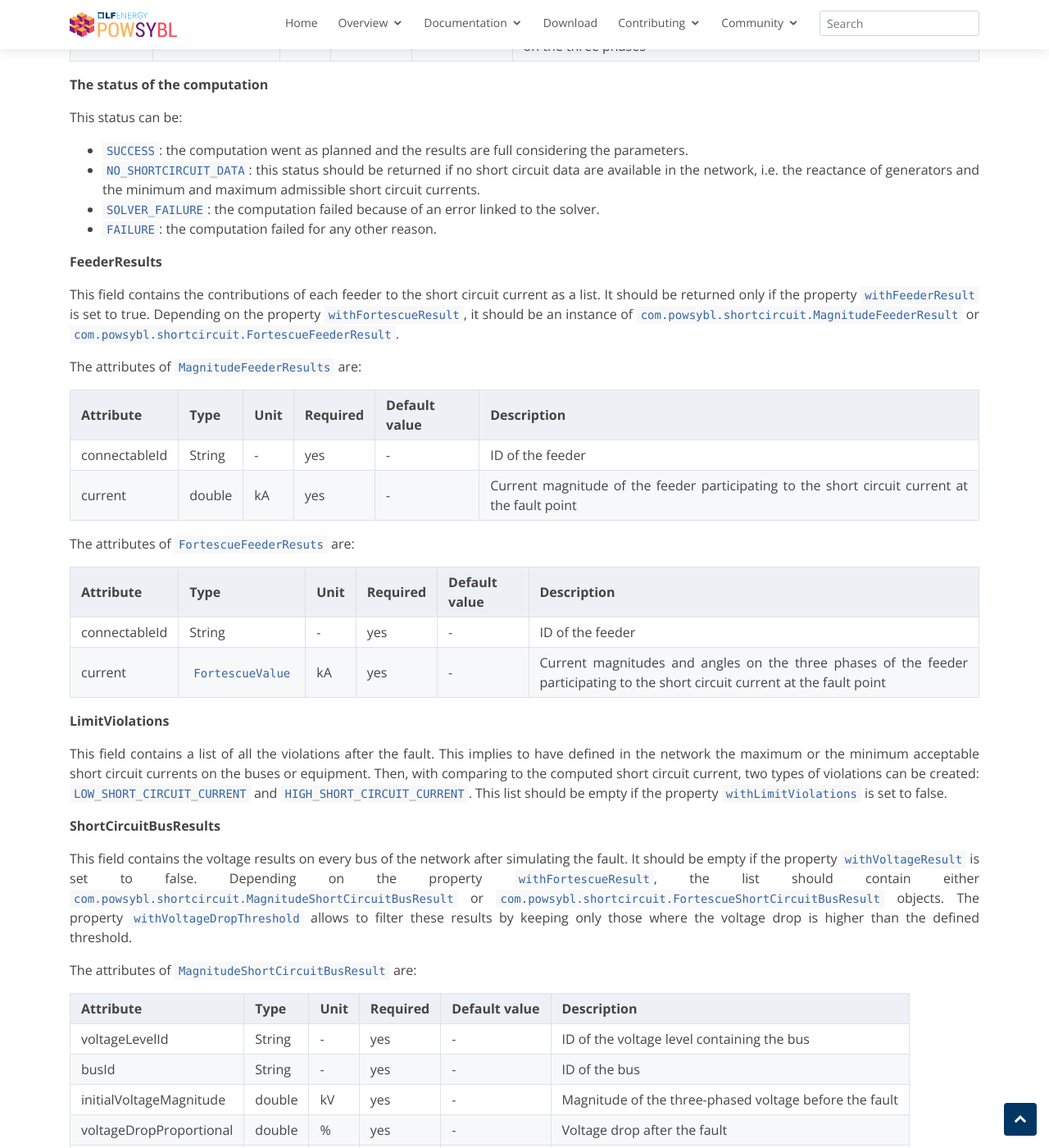
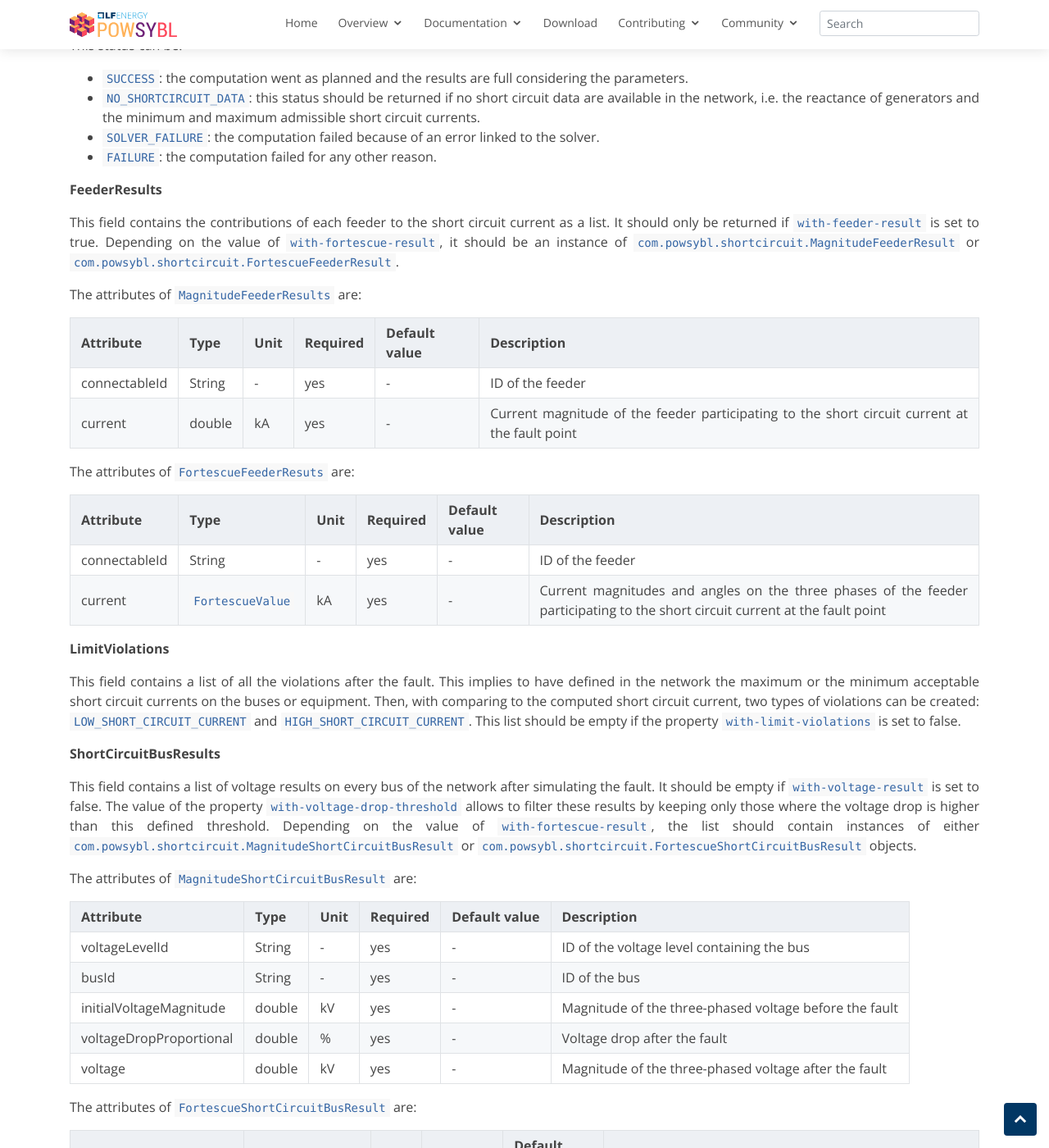
Before and after one commit to powsybl/powsybl.github.io, a Jekyll site: the page built from pages/documentation/simulation/shortcircuitanalysis/index.md, in a window 1280 px wide and 1400 px high, scrolled down 4547 px. Shown: the whole window at 82% size. Built offline with Jekyll 4.4.1, drawn with Linux system fonts in a browser that asks for light colours; our own code applies the rules of GitHub Pages for plain Markdown files; some of the changed text lies outside the part shown.

Commit message:
Formatting.
Signed-off-by: Coline PILOQUET <coline.piloquet@rte-france.com>

```diff
--- a/pages/documentation/simulation/shortcircuitanalysis/index.md
+++ b/pages/documentation/simulation/shortcircuitanalysis/index.md
@@ -56,6 +56,7 @@
 - `SUB_TRANSIENT`: it is the first stage of the short circuit, right when the fault happens. The subtransient reactance of generators will be used.
 - `TRANSIENT`: the second stage of the short circuit, before the system stabilizes. The transient reactance of generators will be used.
 - `STEADY_STATE`: the last stage, once all transient effects are gone.
+
 The default value is `TRANSIENT`. The transient and subtransient reactance of the generators are stored in the [short circuit generator extension.](../../grid/model/extensions.md#generator-short-circuit)
 
 **with-voltage-result**
@@ -118,18 +119,19 @@
 The results of the short circuit analysis are stored in `com.powsybl.shortcircuit.ShortCircuitAnalysisResult`. This class gathers the results for every fault, they are accessible either by the ID of the fault or the ID of the element on which the fault is simulated.
 For each fault, an object `com.powsybl.shortcircuit.FaultResult` is returned.
 
-Depending on the property `withFortescueResult`, the returned result should either be an instance of `com.powsybl.shortcircuit.MagnitudeFaultResult` or `com.powsybl.shortcircuit.FortescueFaultResult`.
+Depending on `with-fortescue-result`, the returned result should either be an instance of `com.powsybl.shortcircuit.MagnitudeFaultResult` or `com.powsybl.shortcircuit.FortescueFaultResult`.
+
 Both classes contain the following attributes:
 
-| Attribute              | Type                        | Unit | Required | Default value | Description                                                                                          |
-|------------------------|-----------------------------|------|----------|---------------|------------------------------------------------------------------------------------------------------|
-| fault                  | Fault                       | -    | yes      | -             | The fault that was simulated                                                                         |
-| status                 | Status                      | -    | yes      | -             | The status of the computation, see below for more details                                            |
-| shortCircuitPower      | double                      | MVA  | yes      | -             | The value of the short circuit power                                                                 |
-| timeConstant           | Duration                    | -    | yes      | -             | The duration before reaching the permanent short circuit current                                     |
-| feederResults          | List<FeederResult>          | -    | no       | Empty list    | A list of FeederResult, should not be empty if the parameter withFeederResult is set to true.        |
-| limitViolations        | List<LimitViolation>        | -    | no       | Empty list    | A list of LimitViolation, should be empty if the parameter withLimitViolation is set to false.       |
-| shortCircuitBusResults | List<ShortCircuitBusResult> | -    | no       | Empty list    | A list of ShortCircuitBusResult, should be empty if the parameter withVoltageResult is set to false. |
+| Attribute              | Type                        | Unit | Required | Default value | Description                                                                                              |
+|------------------------|-----------------------------|------|----------|---------------|----------------------------------------------------------------------------------------------------------|
+| fault                  | Fault                       | -    | yes      | -             | The fault that was simulated                                                                             |
+| status                 | Status                      | -    | yes      | -             | The status of the computation, see below for more details                                                |
+| shortCircuitPower      | double                      | MVA  | yes      | -             | The value of the short circuit power                                                                     |
+| timeConstant           | Duration                    | -    | yes      | -             | The duration before reaching the permanent short circuit current                                         |
+| feederResults          | List<FeederResult>          | -    | no       | Empty list    | A list of FeederResult, should not be empty if the parameter `with-feeder-result` is set to true.        |
+| limitViolations        | List<LimitViolation>        | -    | no       | Empty list    | A list of LimitViolation, should be empty if the parameter `with-limit-violations` is set to false.      |
+| shortCircuitBusResults | List<ShortCircuitBusResult> | -    | no       | Empty list    | A list of ShortCircuitBusResult, should be empty if the parameter `with-voltage-result` is set to false. |
 
 However, in these classes, the short circuit current and voltage are represented differently.
 
@@ -158,8 +160,8 @@
 
 **FeederResults**
 
-This field contains the contributions of each feeder to the short circuit current as a list. It should be returned only if the property `withFeederResult` is set to true.
-Depending on the property `withFortescueResult`, it should be an instance of `com.powsybl.shortcircuit.MagnitudeFeederResult` or `com.powsybl.shortcircuit.FortescueFeederResult`.
+This field contains the contributions of each feeder to the short circuit current as a list. It should only be returned if `with-feeder-result` is set to true.
+Depending on the value of `with-fortescue-result`, it should be an instance of `com.powsybl.shortcircuit.MagnitudeFeederResult` or `com.powsybl.shortcircuit.FortescueFeederResult`.
 
 The attributes of `MagnitudeFeederResults` are:
 
@@ -179,13 +181,14 @@
 
 This field contains a list of all the violations after the fault. This implies to have defined in the network the maximum or the minimum acceptable short circuit currents on the buses or equipment.
 Then, with comparing to the computed short circuit current, two types of violations can be created: `LOW_SHORT_CIRCUIT_CURRENT` and `HIGH_SHORT_CIRCUIT_CURRENT`.
-This list should be empty if the property `withLimitViolations` is set to false.
+This list should be empty if the property `with-limit-violations` is set to false.
 
 **ShortCircuitBusResults**
 
-This field contains the voltage results on every bus of the network after simulating the fault. It should be empty if the property `withVoltageResult` is set to false.
-Depending on the property `withFortescueResult`, the list should contain either `com.powsybl.shortcircuit.MagnitudeShortCircuitBusResult` or `com.powsybl.shortcircuit.FortescueShortCircuitBusResult` objects.
-The property `withVoltageDropThreshold` allows to filter these results by keeping only those where the voltage drop is higher than the defined threshold.
+This field contains a list of voltage results on every bus of the network after simulating the fault. It should be empty if `with-voltage-result` is set to false.
+The value of the property `with-voltage-drop-threshold` allows to filter these results by keeping only those where the voltage drop is higher than this defined threshold.
+Depending on the value of `with-fortescue-result`, the list should contain instances of either `com.powsybl.shortcircuit.MagnitudeShortCircuitBusResult` or `com.powsybl.shortcircuit.FortescueShortCircuitBusResult` objects.
+
 
 The attributes of `MagnitudeShortCircuitBusResult` are:
 
```
Also changed, not shown: other parts of pages/documentation/simulation/shortcircuitanalysis/index.md (+19 -19 lines), pages/documentation/developer/api_guide/short-circuit.md (+4 -4 lines).
